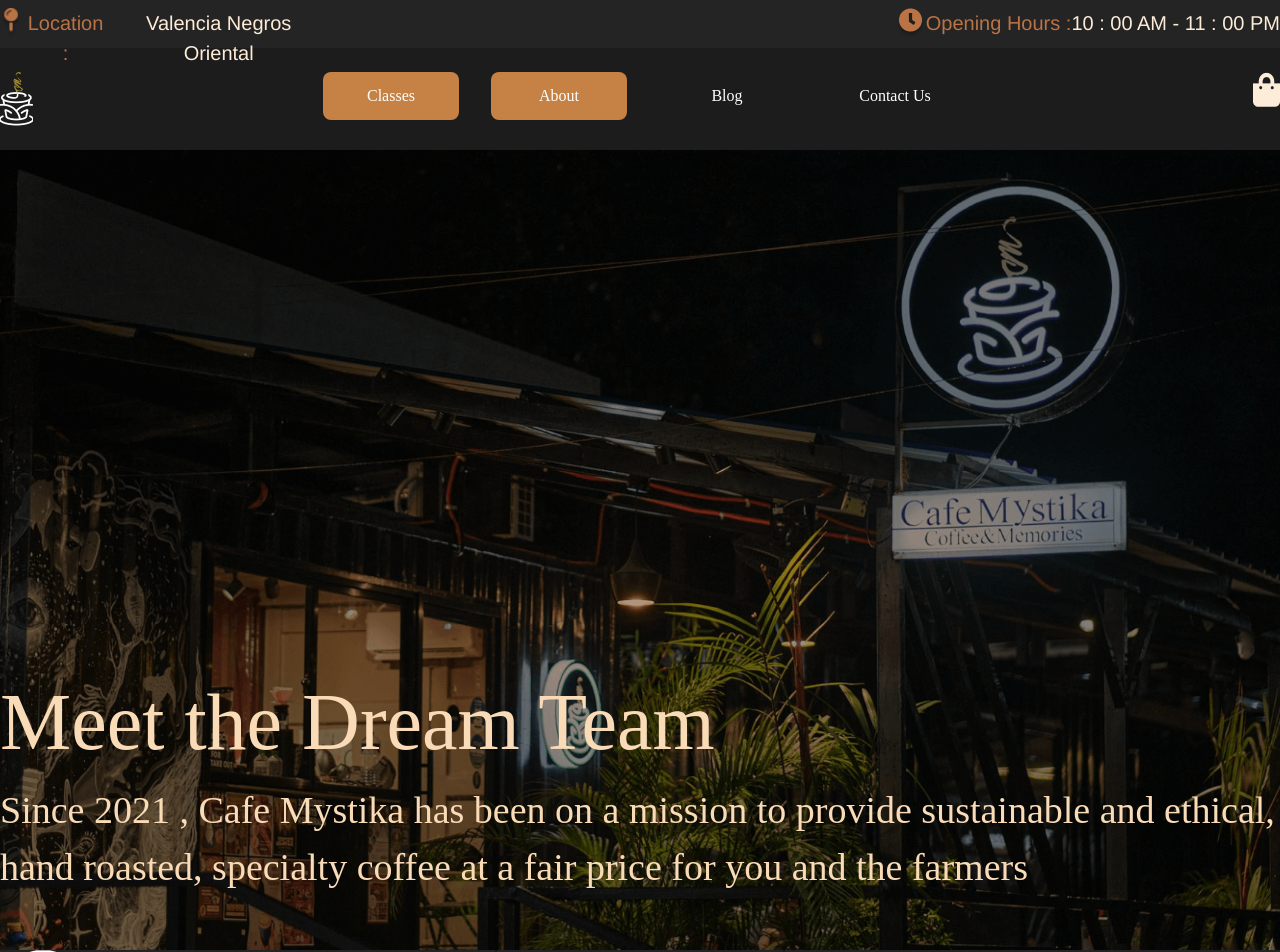
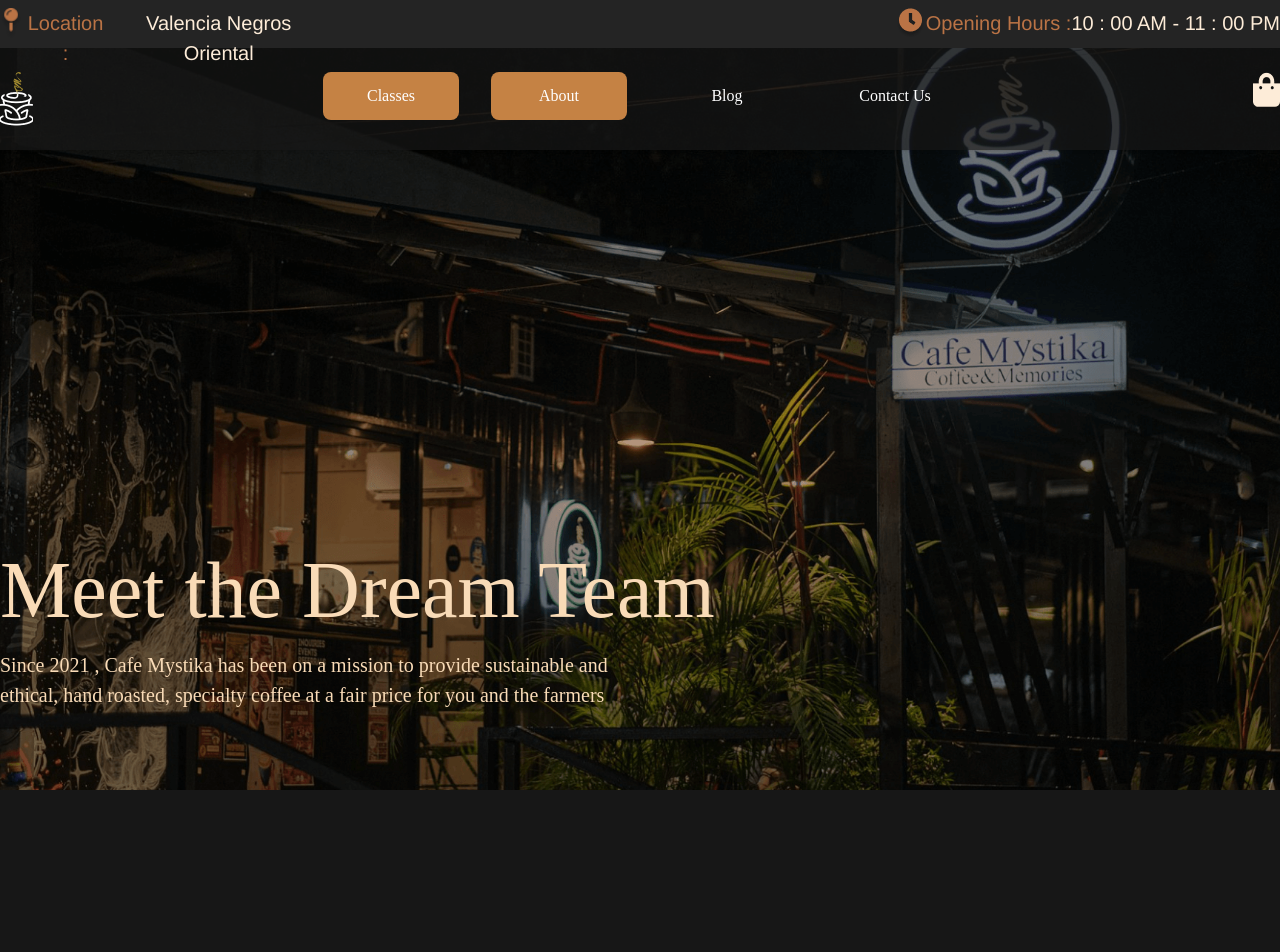
Before and after one commit to Skrill-ie/coffee-mystika, a Vue app: page /about in a window 1280 px wide. Shown: the top 952 px of the page. Built offline with nearby package versions, Linux system fonts and the light colour scheme.

Commit message:
fixed hero section and navbar

```diff
--- a/src/App.vue
+++ b/src/App.vue
@@ -1,8 +1,10 @@
 <template>
   <!-- <img alt="Vue logo" src="./assets/logo.png"> -->
   <NavAppBar/>
-  <router-view/>
-  <AppFooter/>
+  <div class="-mt-40">
+    <router-view/>
+    <AppFooter/>
+  </div>
   <div class="absolute bottom-0 right-0 w-24 h-24 m-10 bg-text-title rounded-full shine-effect"><SocialIcons/></div>
 </template>
 
--- a/src/components/About.vue
+++ b/src/components/About.vue
@@ -1,6 +1,8 @@
 <template>
     <div>
       <HeroSectionMain :heroImage="heroImage" :mainText="mainText" :subText="subText"/>
+      <div class="h-screen bg-black-secondary"></div>
+      <div class></div>
     </div>
   </template>
 
--- a/src/components/NavBar.vue
+++ b/src/components/NavBar.vue
@@ -1,8 +1,10 @@
 <template>
-  <div>
-    <div class="container mx-auto flex justify-between py-2 text-sm">
-      <p class="flex"><img src="../assets/icons/Vector.png"><span class="text-text-divider">Location :</span><span class="text-text-paragraph"> Valencia Negros Oriental</span></p>
-      <p class="flex"><img src="../assets/icons/Vector-1.png"><span class="text-text-divider">Opening Hours :</span><span class="text-text-paragraph"> 10 : 00 AM - 11 : 00 PM</span></p>
+  <div class="sticky top-0 z-10 shadow">
+    <div class="bg-black-primary text-sm">
+      <div class="container mx-auto flex justify-between py-2 ">
+        <p class="flex"><img src="../assets/icons/Vector.png"><span class="text-text-divider">Location :</span><span class="text-text-paragraph"> Valencia Negros Oriental</span></p>
+        <p class="flex"><img src="../assets/icons/Vector-1.png"><span class="text-text-divider">Opening Hours :</span><span class="text-text-paragraph"> 10 : 00 AM - 11 : 00 PM</span></p>
+      </div>
     </div>
     <nav class="py-6 bg-black-secondary bg-opacity-65  text-white font-radley">
       <div class="container mx-auto flex justify-between">
--- a/src/components/sub-component/HeroSectionMain.vue
+++ b/src/components/sub-component/HeroSectionMain.vue
@@ -1,11 +1,12 @@
 <template>
-    <div class="h-screen bg-cover bg-center h-fit pb-48"  :style="{ backgroundImage: `url(${heroImage})` }">
-        <div class="container mx-auto pt-[32rem]">
-            <h1 class="text-xl text-left font-radley text-text-title">{{ mainText }}</h1>
-            <p class="text-base text-left font-radley text-text-title">{{ subText }}</p>
-            <p class="text-mid text-left font-radley text-text-paragraph pt-7" v-if="paragraphText">{{ paragraphText }}</p>
+    <div class="h-screen bg-cover bg-center bg-fixed"  :style="{ backgroundImage: `url(${heroImage})` }">
+        <div class="container mx-auto relative h-screen">
+            <div class="absolute bottom-20 left-0 text-left font-radley">
+                <h1 class="text-xl text-text-title">{{ mainText }}</h1>
+                <div class="text-sm text-text-title w-1/2">{{ subText }}</div>
+                <p class="text-text-paragraph pt-7" v-if="paragraphText">{{ paragraphText }}</p>
+            </div>
         </div>
-
     </div>
 </template>
 <script>
```
